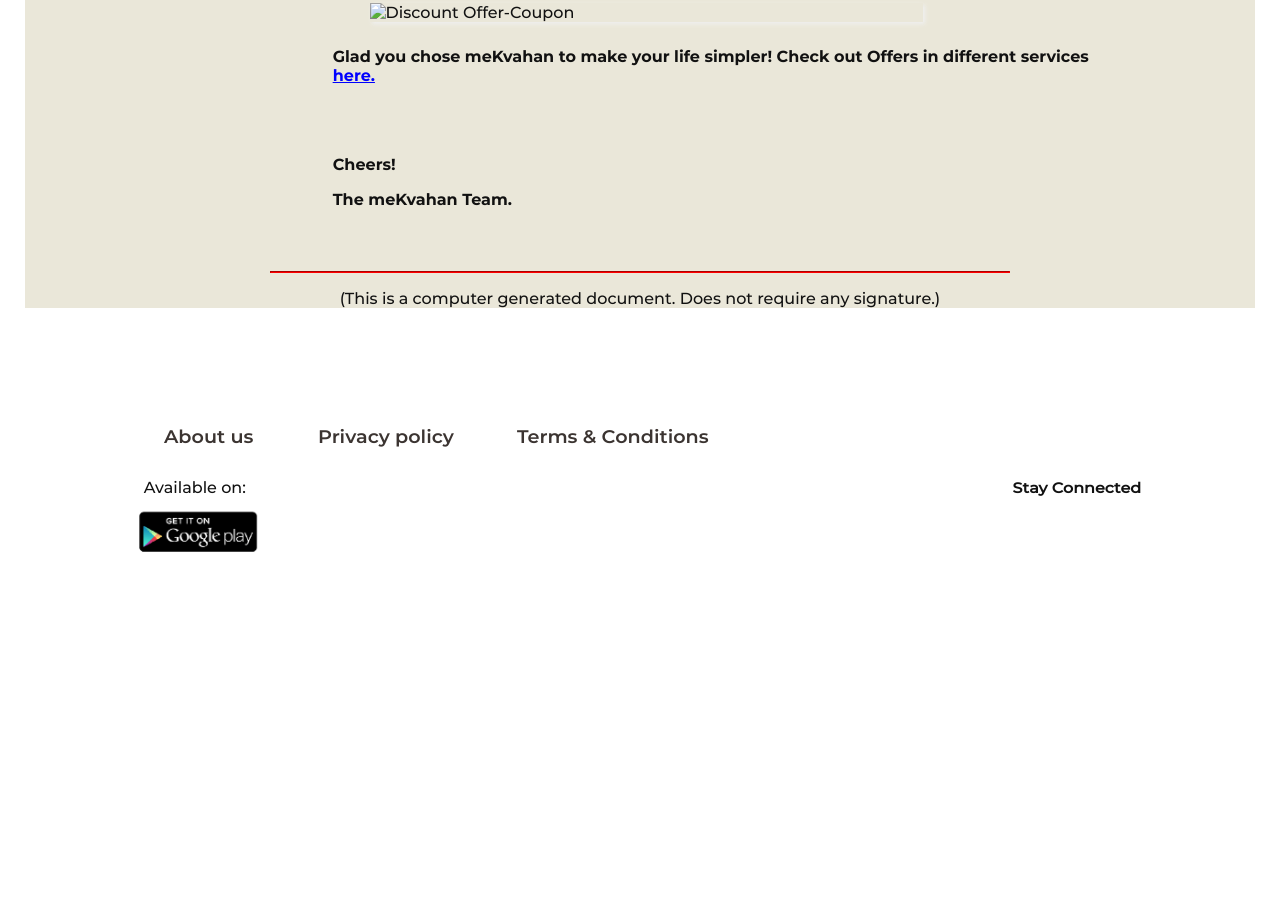
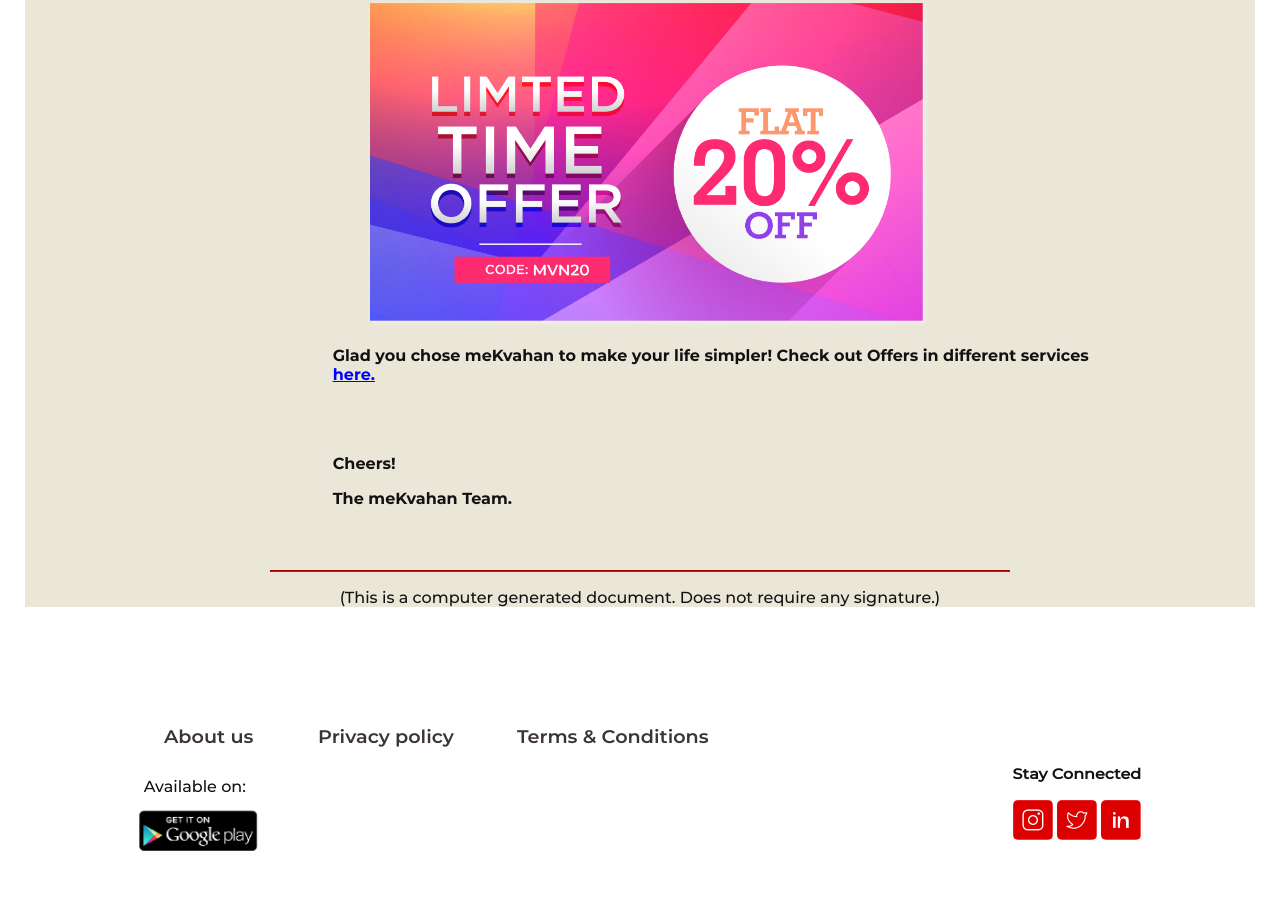
Before and after one commit to aniquehussain/Trial-M, a plain HTML site: page index.html in a window 1280 px wide. Shown: the part 1376-2288 px from the top of the page. Before the commit the page ends 2008 px from the top, so only its background shows below. Drawn offline with Linux system fonts and the light colour scheme; files whose address does not match are found by name.

Commit message:
Update index.html

```diff
--- a/index.html
+++ b/index.html
@@ -11,7 +11,7 @@
 
 <body>
   <header>
-    <img class="logo" src="asset/Asset 1hdpi.png" alt="meKvahan logo">
+    <img class="logo" src="Asset 1hdpi.png" alt="meKvahan logo">
     <h1 class="title">MEKVAHAN</h1>
     <h2 class="always">Always cares ur vahan</h2>
   </header>
@@ -108,7 +108,7 @@
 
     <section>
       <h1 class="forhead">FOR YOU,<span style="color:#494a4f;">FROM US</span></h1>
-      <img class="image-foryou" src="asset/Asset 3hdpi.png" alt="Discount Offer-Coupon">
+      <img class="image-foryou" src="Asset 3hdpi.png" alt="Discount Offer-Coupon">
       <p class="for-desc">Glad you chose meKvahan to make your life simpler! Check out Offers in different services <br><a style="color:blue;" href="#">here.</a></p>
       <br><br>
       <p class="for-desc">Cheers!</p>
@@ -133,9 +133,9 @@
         </td>
         <td class="stay-table">
           <p class="stay">Stay Connected</p>
-          <a href="#"><img class="icon" src="asset/Asset 6xhdpi.png" alt=""></a>
-          <a href="#"><img class="icon" src="asset/Asset 7xhdpi.png " alt=""></a>
-          <a href="#"><img class="icon" src="asset/Asset 8xhdpi.png" alt=""></a>
+          <a href="#"><img class="icon" src="Asset 6xhdpi.png" alt=""></a>
+          <a href="#"><img class="icon" src="Asset 7xhdpi.png " alt=""></a>
+          <a href="#"><img class="icon" src="Asset 8xhdpi.png" alt=""></a>
         </td>
       </tr>
     </table>
```
